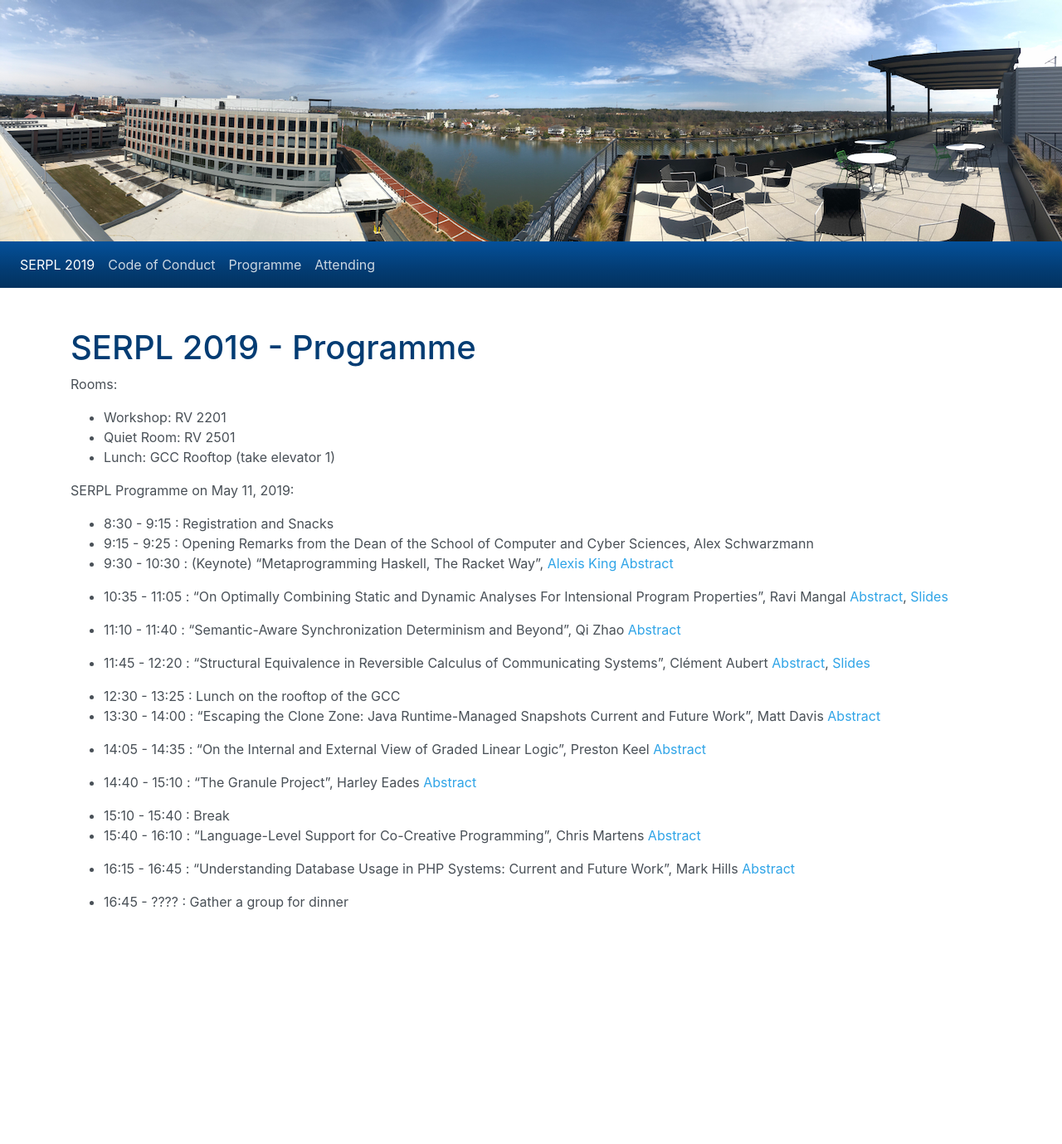
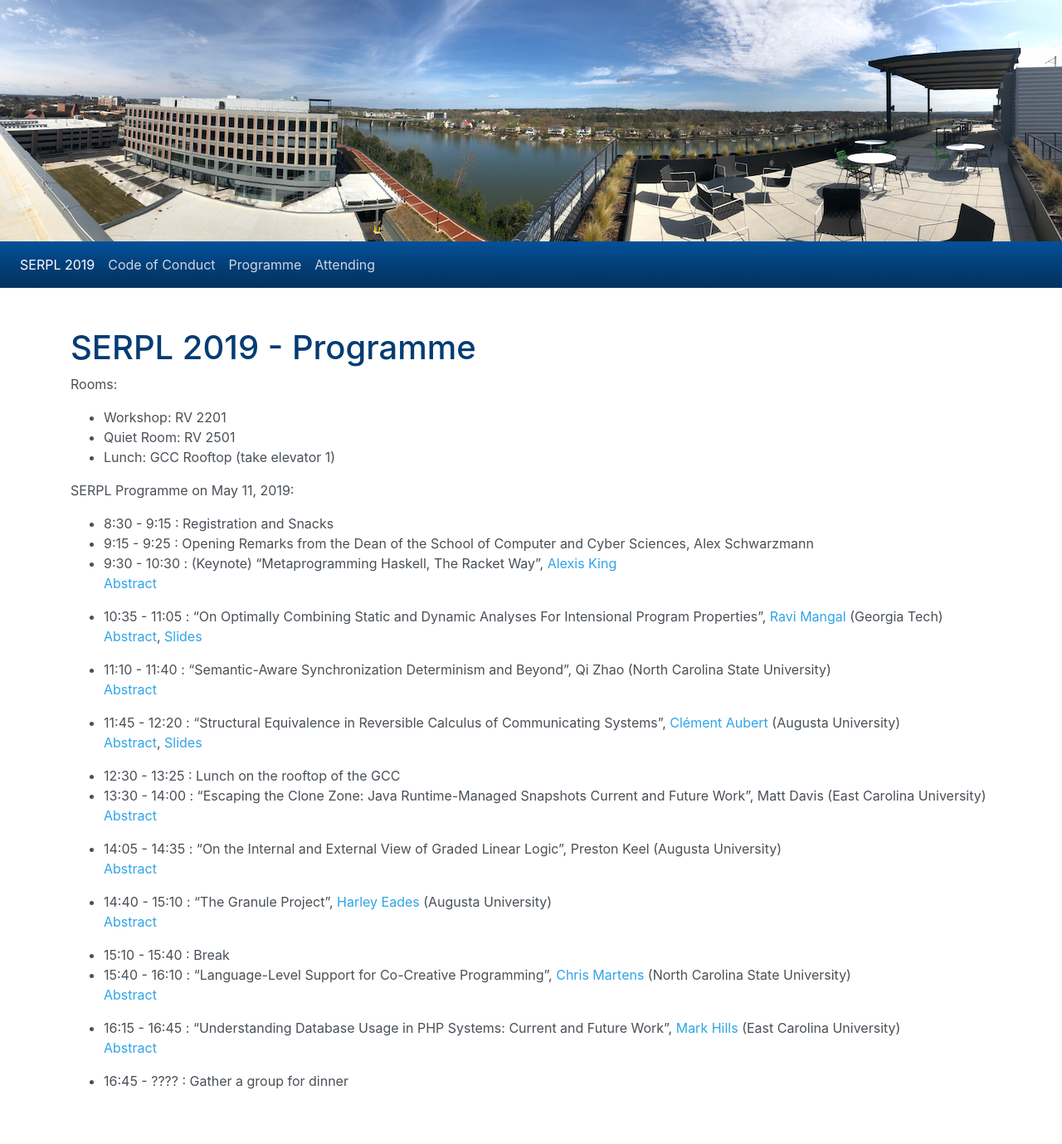
Before and after one commit to the-au-forml-lab/SERPL2019, a Jekyll site: the page built from programme.md, in a window 1280 px wide. Shown: the whole page at 83% size. Built offline with Jekyll 4.4.1, drawn with Linux system fonts in a browser that asks for light colours; before the commit the page ends 1163 px from its top, so only the background shows below that.

Commit message:
Fixing a layout error + adding institutions to the programme.

```diff
--- a/programme.md
+++ b/programme.md
@@ -15,30 +15,30 @@
 - 9:30 - 10:30 : (Keynote) "Metaprogramming Haskell, The Racket Way", [Alexis King](https://lexi-lambda.github.io/resume.html)
     [Abstract](includes/abstracts/Alexis-King.html)
 
-- 10:35 - 11:05 : "On Optimally Combining Static and Dynamic Analyses For Intensional Program Properties", Ravi Mangal
+- 10:35 - 11:05 : "On Optimally Combining Static and Dynamic Analyses For Intensional Program Properties", [Ravi Mangal](https://www.cc.gatech.edu/~rmangal3/) (Georgia Tech)
     [Abstract](includes/abstracts/Ravi-Mangal.pdf), [Slides](includes/slides/Ravi-Mangal.pdf)
 
-- 11:10 - 11:40 : "Semantic-Aware Synchronization Determinism and Beyond", Qi Zhao
+- 11:10 - 11:40 : "Semantic-Aware Synchronization Determinism and Beyond", Qi Zhao (North Carolina State University)
     [Abstract](includes/abstracts/Qi-Zhao.pdf)
 
-- 11:45 - 12:20 : "Structural Equivalence in Reversible Calculus of Communicating Systems", Clément Aubert
+- 11:45 - 12:20 : "Structural Equivalence in Reversible Calculus of Communicating Systems", [Clément Aubert](http://spots.augusta.edu/caubert/) (Augusta University)
     [Abstract](includes/abstracts/Clement-Aubert.pdf), [Slides](includes/slides/Clement-Aubert.pdf)
 
 - 12:30 - 13:25 : Lunch on the rooftop of the GCC
-- 13:30 - 14:00 : "Escaping the Clone Zone: Java Runtime-Managed Snapshots Current and Future Work", Matt Davis
+- 13:30 - 14:00 : "Escaping the Clone Zone: Java Runtime-Managed Snapshots Current and Future Work", Matt Davis (East Carolina University)
     [Abstract](includes/abstracts/Matt-Davis.pdf)
 
-- 14:05 - 14:35 : "On the Internal and External View of Graded Linear Logic", Preston Keel
+- 14:05 - 14:35 : "On the Internal and External View of Graded Linear Logic", Preston Keel (Augusta University)
     [Abstract](includes/abstracts/Preston-Keel.pdf)
 
-- 14:40 - 15:10 : "The Granule Project", Harley Eades
+- 14:40 - 15:10 : "The Granule Project", [Harley Eades](https://metatheorem.org/)  (Augusta University)
     [Abstract](includes/abstracts/Harley-Eades.pdf)
 
 - 15:10 - 15:40 : Break
-- 15:40 - 16:10 : "Language-Level Support for Co-Creative Programming", Chris Martens
+- 15:40 - 16:10 : "Language-Level Support for Co-Creative Programming", [Chris Martens](https://sites.google.com/ncsu.edu/cmartens) (North Carolina State University)
     [Abstract](includes/abstracts/Chris-Martens.pdf)
 
-- 16:15 - 16:45 : "Understanding Database Usage in PHP Systems: Current and Future Work", Mark Hills
+- 16:15 - 16:45 : "Understanding Database Usage in PHP Systems: Current and Future Work", [Mark Hills](http://www.cs.ecu.edu/hillsma/) (East Carolina University)
     [Abstract](includes/abstracts/Mark-Hills.pdf)
 
 - 16:45 - ???? : Gather a group for dinner
```
